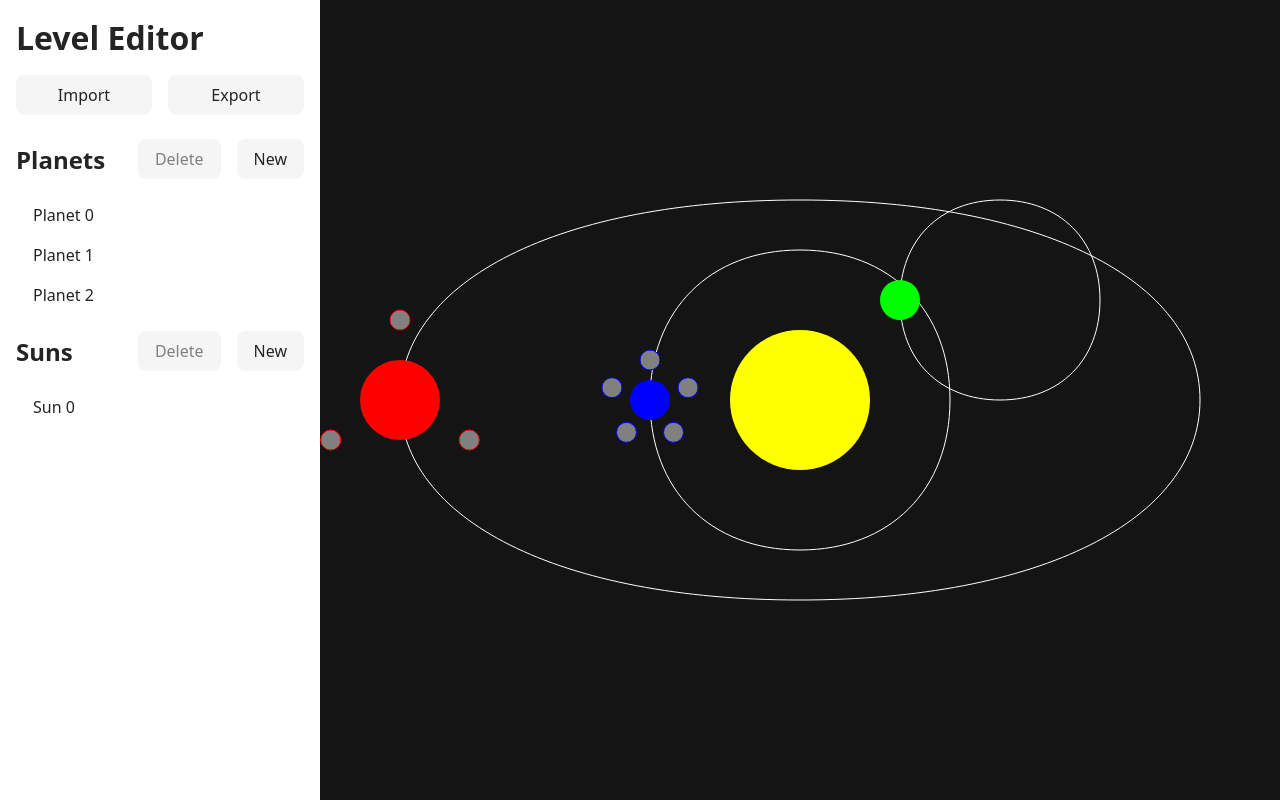
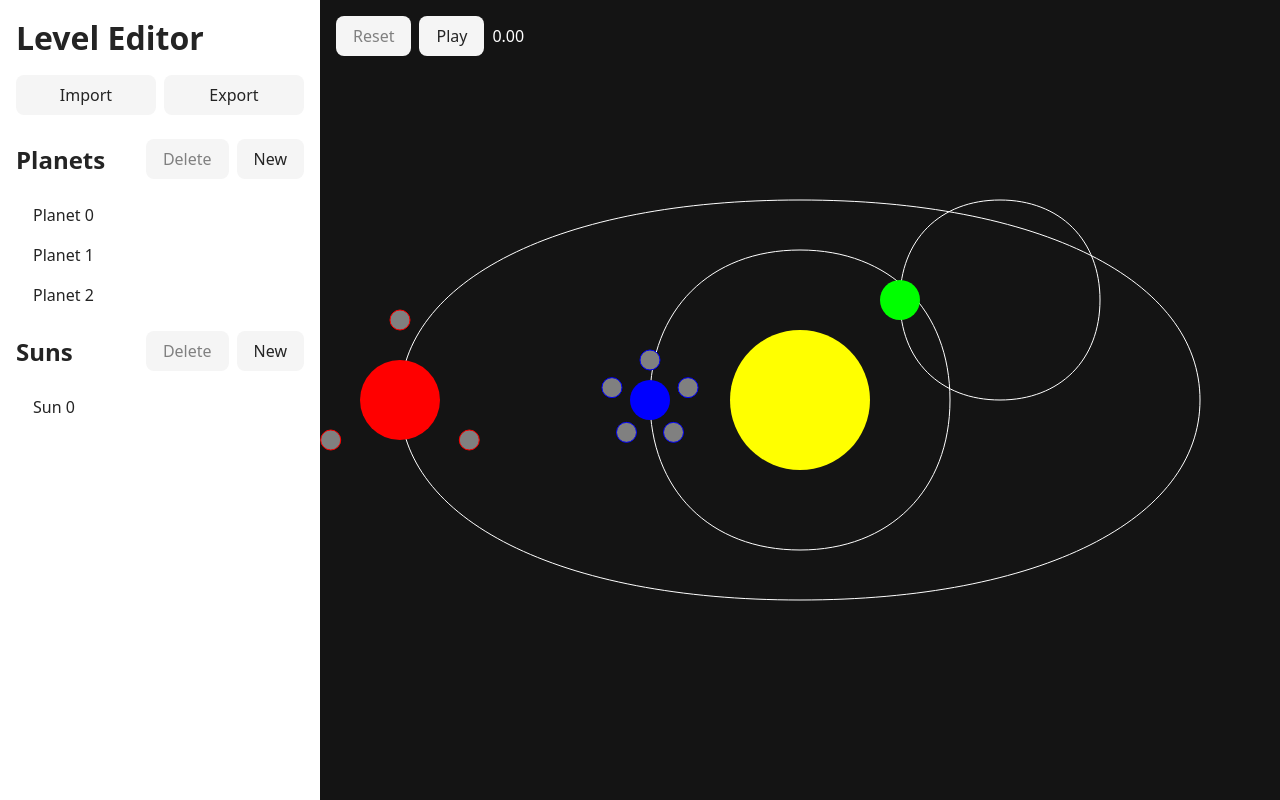
Before and after one commit to aphelion-studio/level-editor, a Svelte app: page / in a window 1280 px wide. Built offline with nearby package versions, Linux system fonts and the light colour scheme.

Commit message:
Add time animation for orbit movement

```diff
--- a/src/App.svelte
+++ b/src/App.svelte
@@ -15,6 +15,25 @@
   $: viewBox = svg
     ? `${-svg.clientWidth / 2} ${-svg.clientHeight / 2} ${svg.clientWidth} ${svg.clientHeight}`
     : '0 0 100 100'
+
+  let intervalId: number | null = null
+  let prevIntervalMillis: number = 0
+  let elapsedTime: number = 0
+
+  const playAnimation = () => {
+    prevIntervalMillis = Date.now()
+    intervalId = setInterval(() => {
+      elapsedTime += (Date.now() - prevIntervalMillis) / 1000
+      prevIntervalMillis = Date.now()
+    }, 10)
+  }
+
+  const pauseAnimation = () => {
+    if (intervalId) {
+      clearInterval(intervalId)
+      intervalId = null
+    }
+  }
 </script>
 
 <main>
@@ -79,6 +98,7 @@
       {/if}
     </section>
   </div>
+  <div id="preview">
     <svg {viewBox} bind:this={svg}>
       {#each $level.planets as planet}
         <path
@@ -98,8 +118,8 @@
       {/each}
       {#each $level.planets as planet}
         <circle
-        cx={cubicBezierX(planet.orbit)}
-        cy={-cubicBezierY(planet.orbit)}
+          cx={cubicBezierX(planet.orbit, elapsedTime)}
+          cy={-cubicBezierY(planet.orbit, elapsedTime)}
           r={planet.radius}
           fill={playerColor(planet.owner)}
         />
@@ -107,9 +127,9 @@
       {#each $level.planets as planet}
         {#each { length: planet.moons } as _, i}
           <circle
-          cx={cubicBezierX(planet.orbit) +
+            cx={cubicBezierX(planet.orbit, elapsedTime) +
               2 * planet.radius * Math.sin((2 * Math.PI * i) / planet.moons)}
-          cy={-cubicBezierY(planet.orbit) -
+            cy={-cubicBezierY(planet.orbit, elapsedTime) -
               2 * planet.radius * Math.cos((2 * Math.PI * i) / planet.moons)}
             r={10}
             stroke={playerColor(planet.owner)}
@@ -121,6 +141,16 @@
         <circle cx={sun.x} cy={-sun.y} r={sun.radius} fill="yellow" />
       {/each}
     </svg>
+    <div>
+      <button disabled={elapsedTime === 0} on:click={() => (elapsedTime = 0)}>Reset</button>
+      {#if intervalId === null}
+        <button on:click={playAnimation}>Play</button>
+      {:else}
+        <button on:click={pauseAnimation}>Pause</button>
+      {/if}
+      <p>{elapsedTime.toFixed(2)}</p>
+    </div>
+  </div>
 </main>
 
 <style>
@@ -128,6 +158,25 @@
     height: 100%;
     width: 100%;
     display: flex;
+  }
+  #preview {
+    position: relative;
+    width: 100%;
+    height: 100%;
+    display: flex;
+  }
+  #preview div {
+    position: absolute;
+    top: 1rem;
+    left: 1rem;
+    display: flex;
+    align-items: center;
+    gap: 0.5rem;
+  }
+  #preview div p {
+    color: #ffffff;
+    font-weight: 500;
+    margin: 0;
   }
   svg {
     width: 100%;
@@ -145,7 +194,7 @@
   }
   #import-export {
     display: flex;
-    gap: 1rem;
+    gap: 0.5rem;
     padding: 0 1rem 1rem;
     margin-bottom: 0.5rem;
   }
@@ -163,7 +212,7 @@
   }
   .entity-controls {
     display: flex;
-    gap: 1rem;
+    gap: 0.5rem;
   }
   #entity-select h2 {
     margin: 0;
--- a/src/util/index.ts
+++ b/src/util/index.ts
@@ -27,8 +27,8 @@ const extractSegNumT = (progress: number): [segNum: number, t: number] => [
   (progress / 0.25) % 1,
 ]
 
-export const cubicBezierX = (orbit: Orbit) => {
-  const [segNum, t] = extractSegNumT(orbit.progress)
+export const cubicBezierX = (orbit: Orbit, time: number) => {
+  const [segNum, t] = extractSegNumT((orbit.progress + (orbit.speed * time) / 4) % 1)
   const a1x = segNum === 0 ? orbit.x - orbit.a : segNum === 2 ? orbit.x + orbit.a : orbit.x
   const c1x = segNum === 1 ? orbit.x + orbit.a * 0.6 : segNum === 3 ? orbit.x - orbit.a * 0.6 : a1x
   const a2x = segNum === 1 ? orbit.x + orbit.a : segNum === 3 ? orbit.x - orbit.a : orbit.x
@@ -41,8 +41,8 @@ export const cubicBezierX = (orbit: Orbit) => {
   )
 }
 
-export const cubicBezierY = (orbit: Orbit) => {
-  const [segNum, t] = extractSegNumT(orbit.progress)
+export const cubicBezierY = (orbit: Orbit, time: number) => {
+  const [segNum, t] = extractSegNumT((orbit.progress + (orbit.speed * time) / 4) % 1)
   const a1y = segNum === 1 ? orbit.y + orbit.b : segNum === 3 ? orbit.y - orbit.b : orbit.y
   const c1y = segNum === 0 ? orbit.y + orbit.b * 0.6 : segNum === 2 ? orbit.y - orbit.b * 0.6 : a1y
   const a2y = segNum === 0 ? orbit.y + orbit.b : segNum === 2 ? orbit.y - orbit.b : orbit.y
```
Lines whose indentation alone changed are shown as unchanged.
